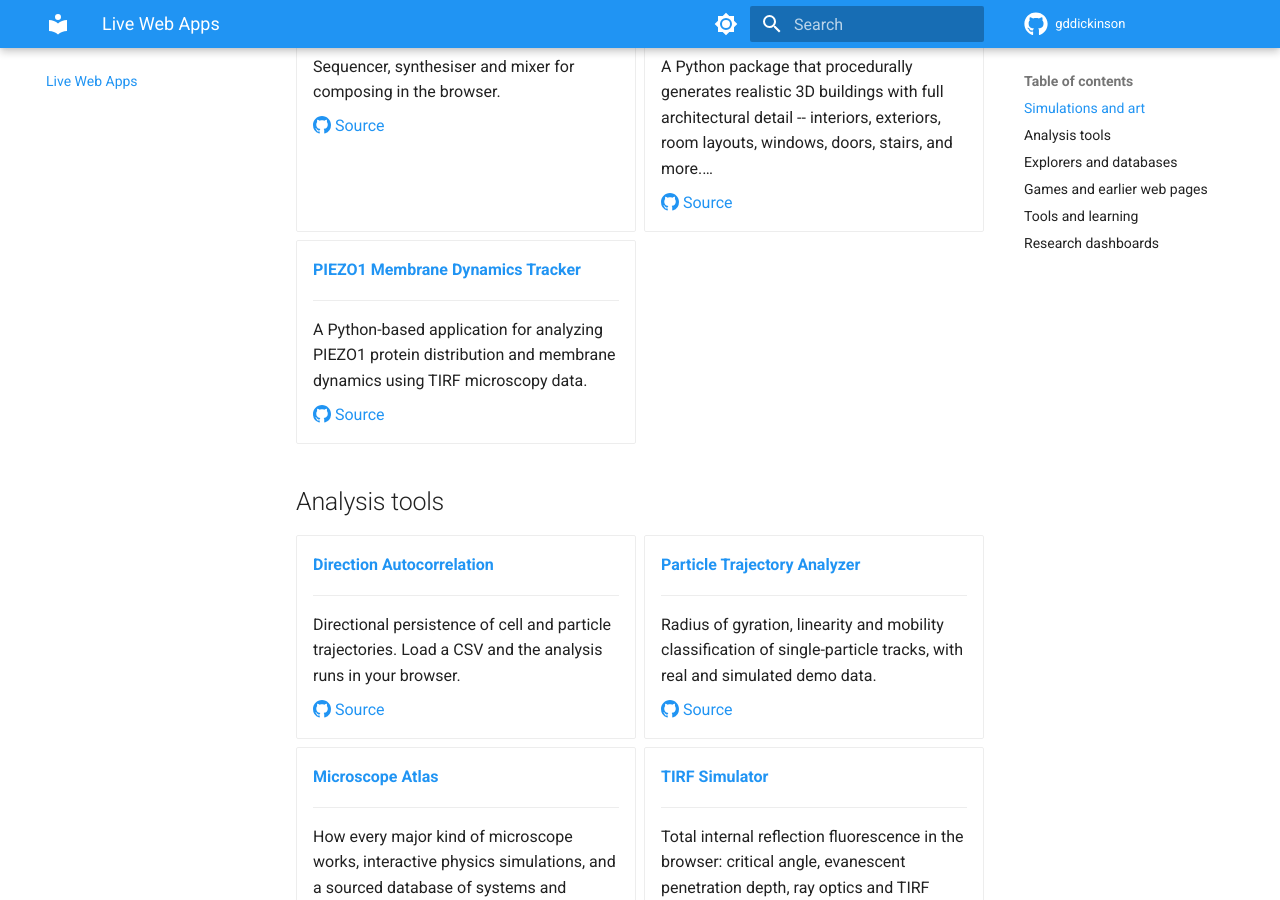
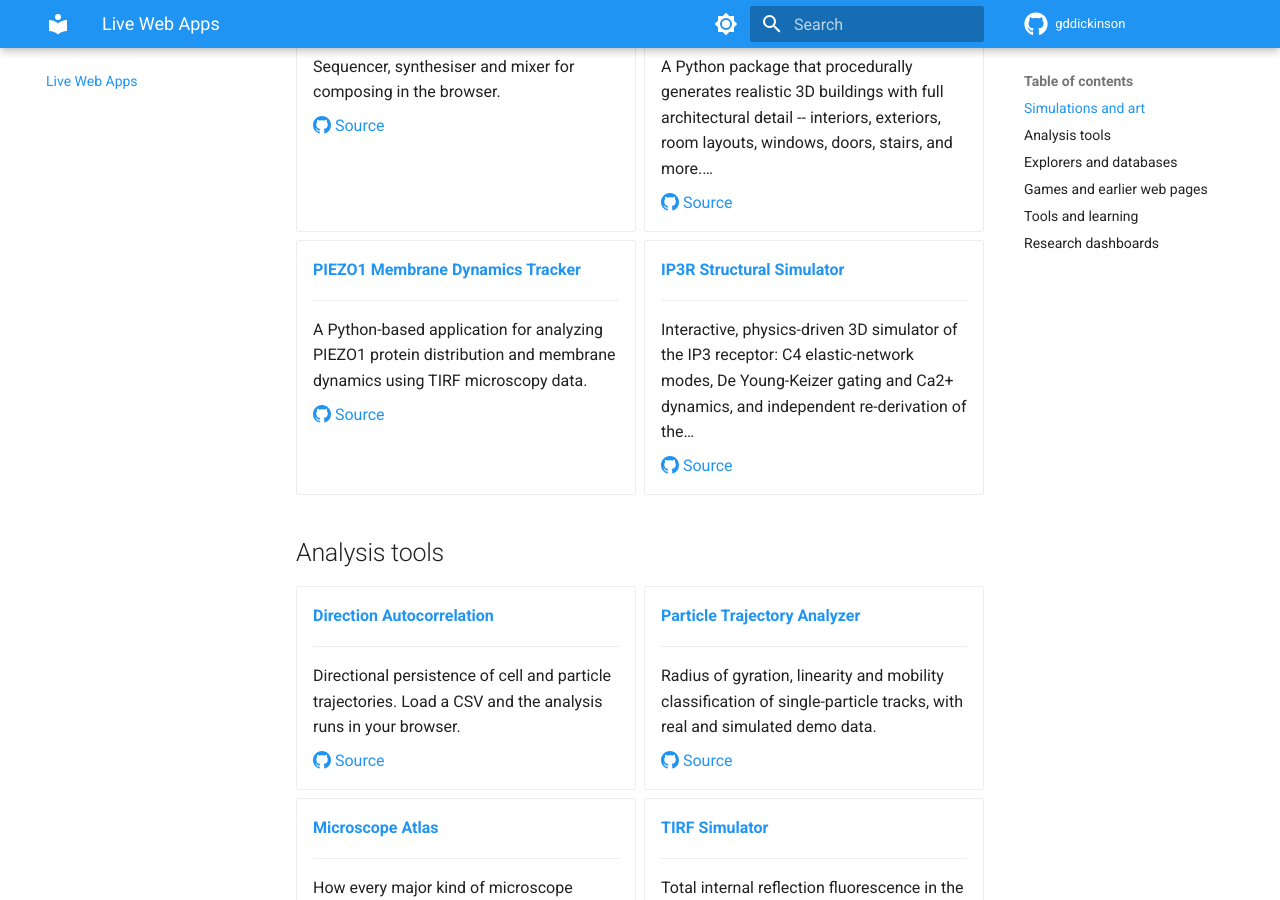
Before and after one commit to gddickinson/gddickinson.github.io, an MkDocs documentation site: the page built from docs/web-apps.md, in a window 1280 px wide and 900 px high, scrolled down 3777 px. Built offline with MkDocs 1.6.1 and Material for MkDocs 9.7.7, drawn with Linux system fonts in a browser that asks for light colours; some of the changed text lies outside the part shown.

Commit message:
Web apps gallery: add ParticleTracker, building-gen, ca_signature_analyzer, calcium_channel_analyzer, calcium_channel_genes, calcium_phylogenomics, cell_curvature_analyzer, cell_edge_analysis_individual_scripts, cell_membrane_dynamics, cellscope_analysis, flika_plugins, ion_channel_genes, ip3r-simulator, ip3r_genes, naadp_binder_genes, naadpr_genes, organic_spacecraft, particle_analysis, pathak_lab, piezo1_decode_magik, textview, thunderstorm_python, web_microview, cellscope, FaceForge, llm_RPG, autonomous_world
Co-Authored-By: Claude Opus 5.5 <noreply@anthropic.com>

```diff
--- a/docs/web-apps.md
+++ b/docs/web-apps.md
@@ -273,6 +273,14 @@ Projects you can use straight from the browser. Each one also runs as a local we
     A Python-based application for analyzing PIEZO1 protein distribution and membrane dynamics using TIRF microscopy data.
 
     [:octicons-mark-github-16: Source](https://github.com/gddickinson/cell_membrane_dynamics)
+
+-   **[IP3R Structural Simulator](https://gddickinson.github.io/ip3r-simulator/)**
+
+    ---
+
+    Interactive, physics-driven 3D simulator of the IP3 receptor: C4 elastic-network modes, De Young-Keizer gating and Ca2+ dynamics, and independent re-derivation of the…
+
+    [:octicons-mark-github-16: Source](https://github.com/gddickinson/ip3r-simulator)
 
 </div>
 
@@ -674,6 +682,14 @@ Projects you can use straight from the browser. Each one also runs as a local we
 
     [:octicons-mark-github-16: Source](https://github.com/gddickinson/cellscope)
 
+-   **[FLIKA Plugins](https://gddickinson.github.io/flika_plugins/)**
+
+    ---
+
+    Catalogue of FLIKA plugins with in-browser demos of their analyses.
+
+    [:octicons-mark-github-16: Source](https://github.com/gddickinson/flika_plugins)
+
 </div>
 
 ## Explorers and databases
```
